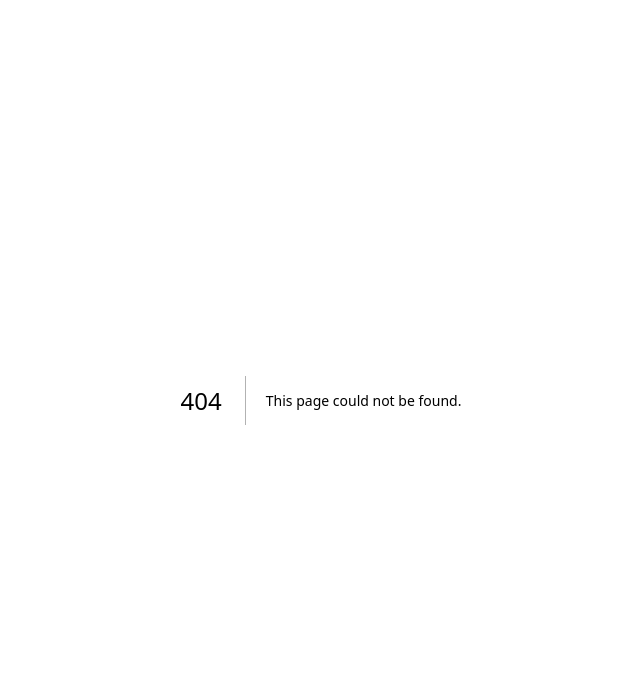
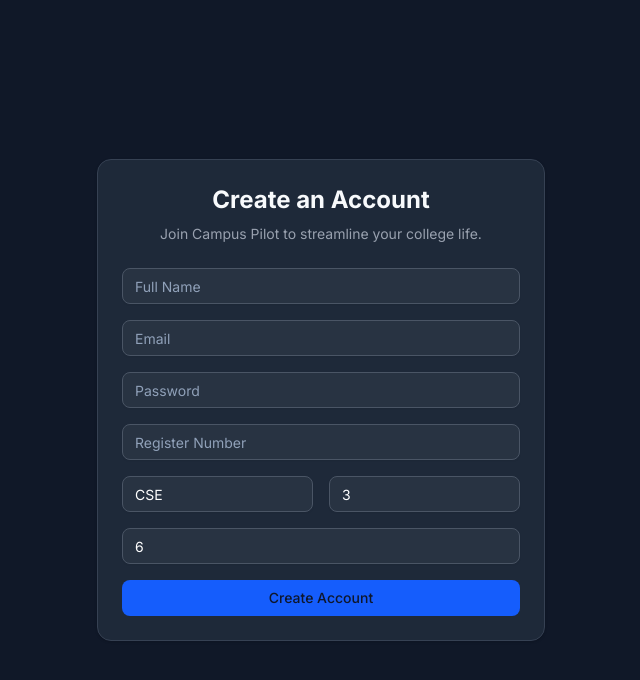
Before and after one commit to 10xdev4u-alt/ClgHelpr, a Next.js app in the folder frontend/: page /register in a window 1280 px wide. Before the commit this address had no page. Shown: the top 680 px of the page, without its empty margins (319-959 px from the left). Built offline with nearby package versions, Linux system fonts and the light colour scheme.

Commit message:
feat(frontend): implement user registration page and form

```diff
--- /dev/null
+++ b/frontend/src/app/login/page.tsx
@@ -0,0 +1,36 @@
+"use client";
+
+import { Button } from "@/components/ui/button";
+import { Card, CardContent, CardDescription, CardHeader, CardTitle } from "@/components/ui/card";
+import { Input } from "@/components/ui/input";
+import Link from "next/link";
+
+export default function LoginPage() {
+    return (
+        <div className="flex items-center justify-center min-h-screen bg-gray-900 text-white">
+            <Card className="w-full max-w-md bg-gray-800 border-gray-700">
+                <CardHeader className="text-center">
+                    <CardTitle className="text-2xl font-bold">Login to Campus Pilot</CardTitle>
+                    <CardDescription className="text-gray-400">
+                        Welcome back! Please enter your credentials.
+                    </CardDescription>
+                </CardHeader>
+                <CardContent>
+                    <form className="space-y-4">
+                        <Input name="email" type="email" placeholder="Email" required className="bg-gray-700 border-gray-600 text-white" />
+                        <Input name="password" type="password" placeholder="Password" required className="bg-gray-700 border-gray-600 text-white" />
+                        <Button type="submit" className="w-full bg-blue-600 hover:bg-blue-700">
+                            Login
+                        </Button>
+                    </form>
+                    <p className="text-center text-sm text-gray-400 mt-4">
+                        Don't have an account?{" "}
+                        <Link href="/register" className="text-blue-400 hover:underline">
+                            Register here
+                        </Link>
+                    </p>
+                </CardContent>
+            </Card>
+        </div>
+    );
+}
--- a/frontend/src/app/page.tsx
+++ b/frontend/src/app/page.tsx
@@ -2,6 +2,7 @@
 
 import { Button } from "@/components/ui/button";
 import { useState } from "react";
+import Link from "next/link";
 
 export default function Home() {
   const [message, setMessage] = useState("Click the button to fetch from API.");
@@ -24,9 +25,16 @@
           <span className="text-xl font-bold">Campus Pilot</span>
         </a>
         <nav className="ml-auto flex gap-4 sm:gap-6">
-          <Button variant="outline" className="text-white border-gray-600 hover:bg-gray-700 hover:text-white">
-            Login
-          </Button>
+          <Link href="/login">
+            <Button variant="outline" className="text-white border-gray-600 hover:bg-gray-700 hover:text-white">
+              Login
+            </Button>
+          </Link>
+          <Link href="/register">
+            <Button className="bg-blue-600 hover:bg-blue-700">
+              Register
+            </Button>
+          </Link>
         </nav>
       </header>
       <main className="flex-1 flex flex-col items-center justify-center p-4 text-center">
--- /dev/null
+++ b/frontend/src/app/register/page.tsx
@@ -0,0 +1,88 @@
+"use client";
+
+import { useState } from "react";
+import { useRouter } from "next/navigation";
+import { Button } from "@/components/ui/button";
+import { Card, CardContent, CardDescription, CardHeader, CardTitle } from "@/components/ui/card";
+import { Input } from "@/components/ui/input";
+import { Toaster, toast } from "sonner";
+
+export default function RegisterPage() {
+    const router = useRouter();
+    const [formData, setFormData] = useState({
+        fullName: "",
+        email: "",
+        password: "",
+        registerNumber: "",
+        department: "CSE",
+        year: 3,
+        semester: 6,
+    });
+    const [isLoading, setIsLoading] = useState(false);
+
+    const handleChange = (e: React.ChangeEvent<HTMLInputElement>) => {
+        const { name, value, type } = e.target;
+        setFormData((prev) => ({
+            ...prev,
+            [name]: type === 'number' ? parseInt(value, 10) : value,
+        }));
+    };
+
+    const handleSubmit = async (e: React.FormEvent<HTMLFormElement>) => {
+        e.preventDefault();
+        setIsLoading(true);
+
+        try {
+            const res = await fetch("/api/auth/register", {
+                method: "POST",
+                headers: { "Content-Type": "application/json" },
+                body: JSON.stringify(formData),
+            });
+
+            if (res.ok) {
+                toast.success("Registration successful! Redirecting to login...");
+                setTimeout(() => router.push("/login"), 2000);
+            } else {
+                const errorData = await res.json();
+                toast.error(errorData.error || "Registration failed. Please try again.");
+            }
+        } catch (error) {
+            toast.error("An unexpected error occurred. Please check your connection.");
+            console.error(error);
+        } finally {
+            setIsLoading(false);
+        }
+    };
+
+    return (
+        <>
+            <Toaster position="top-center" richColors />
+            <div className="flex items-center justify-center min-h-screen bg-gray-900 text-white">
+                <Card className="w-full max-w-md bg-gray-800 border-gray-700">
+                    <CardHeader className="text-center">
+                        <CardTitle className="text-2xl font-bold">Create an Account</CardTitle>
+                        <CardDescription className="text-gray-400">
+                            Join Campus Pilot to streamline your college life.
+                        </CardDescription>
+                    </CardHeader>
+                    <CardContent>
+                        <form onSubmit={handleSubmit} className="space-y-4">
+                            <Input name="fullName" placeholder="Full Name" value={formData.fullName} onChange={handleChange} required className="bg-gray-700 border-gray-600 text-white" />
+                            <Input name="email" type="email" placeholder="Email" value={formData.email} onChange={handleChange} required className="bg-gray-700 border-gray-600 text-white" />
+                            <Input name="password" type="password" placeholder="Password" value={formData.password} onChange={handleChange} required className="bg-gray-700 border-gray-600 text-white" />
+                            <Input name="registerNumber" placeholder="Register Number" value={formData.registerNumber} onChange={handleChange} required className="bg-gray-700 border-gray-600 text-white" />
+                            <div className="grid grid-cols-2 gap-4">
+                                <Input name="department" placeholder="Department" value={formData.department} onChange={handleChange} required className="bg-gray-700 border-gray-600 text-white" />
+                                <Input name="year" type="number" placeholder="Year" value={formData.year} onChange={handleChange} required className="bg-gray-700 border-gray-600 text-white" />
+                            </div>
+                            <Input name="semester" type="number" placeholder="Semester" value={formData.semester} onChange={handleChange} required className="bg-gray-700 border-gray-600 text-white" />
+                            <Button type="submit" className="w-full bg-blue-600 hover:bg-blue-700" disabled={isLoading}>
+                                {isLoading ? "Registering..." : "Create Account"}
+                            </Button>
+                        </form>
+                    </CardContent>
+                </Card>
+            </div>
+        </>
+    );
+}
```
